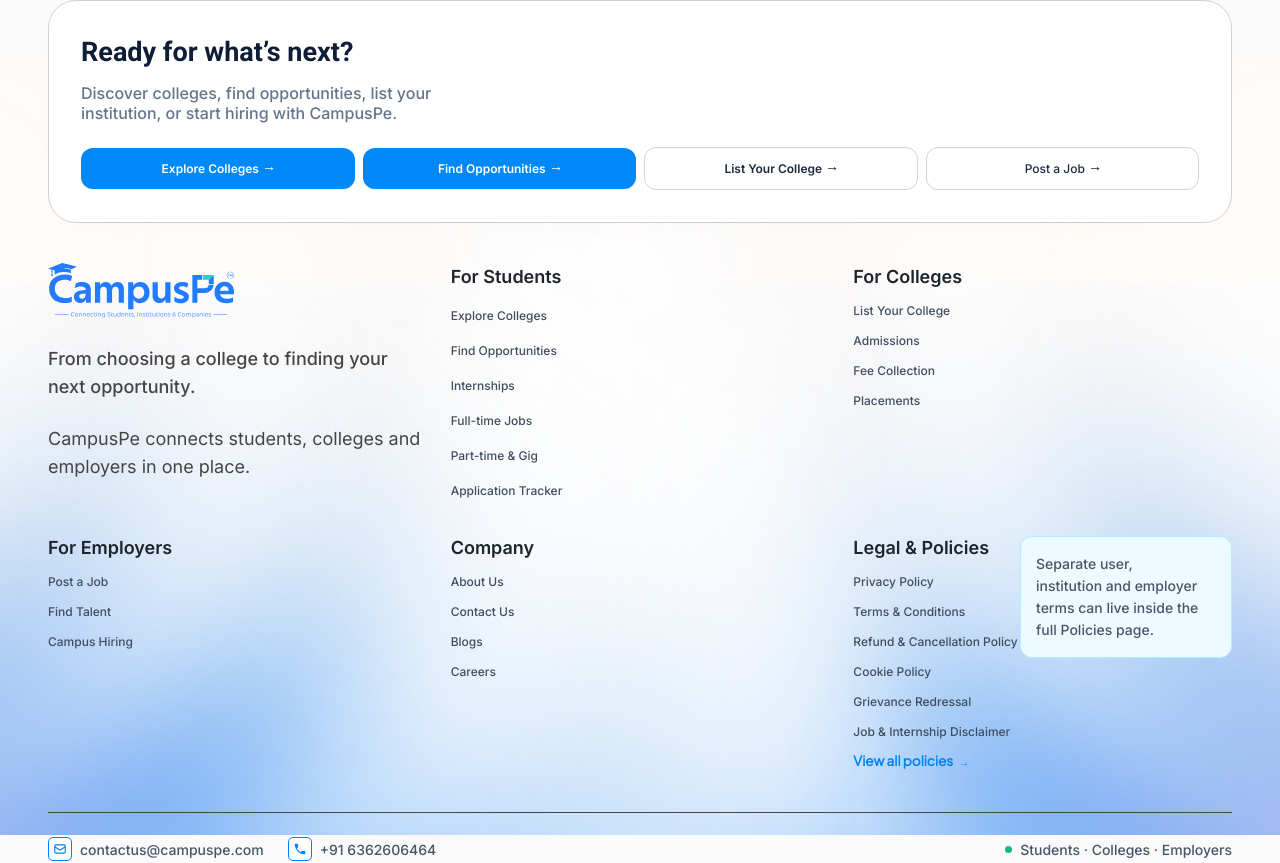
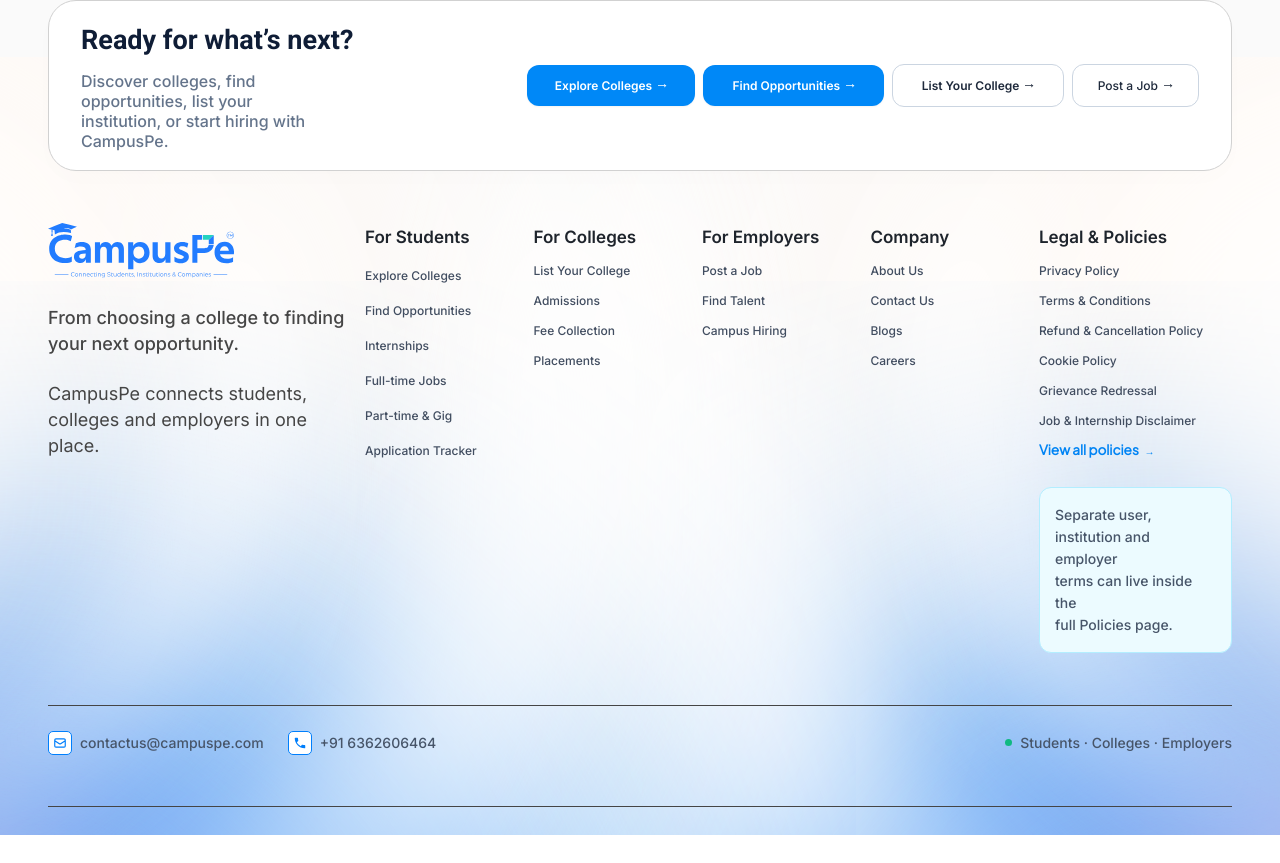
Before and after one commit to AbhishekRajawat000/CampusPe, a Next.js app: page / in a window 1280 px wide. Shown: the part 6378-7241 px from the top of the page. After the commit the page ends 7213 px from the top, so only its background shows below. Built offline with nearby package versions, Linux system fonts and the light colour scheme.

Commit message:
footer updated

```diff
--- a/app/figma-corrections.css
+++ b/app/figma-corrections.css
@@ -2108,7 +2108,7 @@
   }
 }
 
-@media (min-width: 768px) and (max-width: 1399px) {
+@media (min-width: 768px) and (max-width: 1199px) {
   .footer {
     height: auto;
     min-height: 0;
@@ -2174,7 +2174,7 @@
     grid-column: auto;
   }
 
-  .policy-note {
+  .footer-column:last-child .policy-note {
     position: static;
     width: 212px;
     max-width: 100%;
@@ -2236,3 +2236,21 @@
     align-items: flex-start;
   }
 }
+
+/* Desktop footer: six columns at laptop widths, matching the reference hierarchy. */
+@media (min-width: 1200px) and (max-width: 1399px) {
+  .footer-columns {
+    display: grid;
+    grid-template-columns: minmax(220px, 2fr) repeat(4, minmax(0, 1fr)) minmax(170px, 1.3fr);
+    gap: 20px;
+    height: auto;
+    min-height: 370px;
+  }
+  .footer-brand { grid-column: auto; }
+  .footer-brand p { max-width: 100%; font-size: 18px; line-height: 26px; }
+  .footer-column h3 { font-size: 17px; white-space: normal; }
+  .footer-column > a, .footer-column > button { white-space: normal; }
+  .footer-column:last-child .policy-note {
+    position: static; width: 100%; max-width: 100%; height: auto; margin: 18px 0 0;
+  }
+}
```
